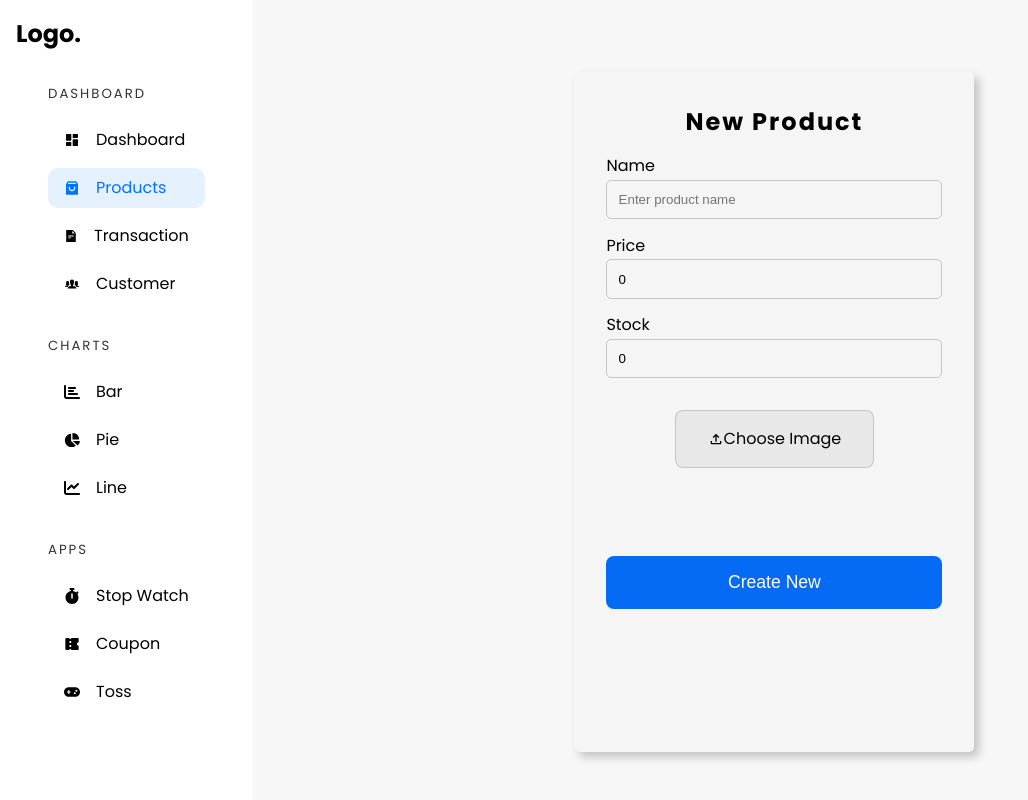
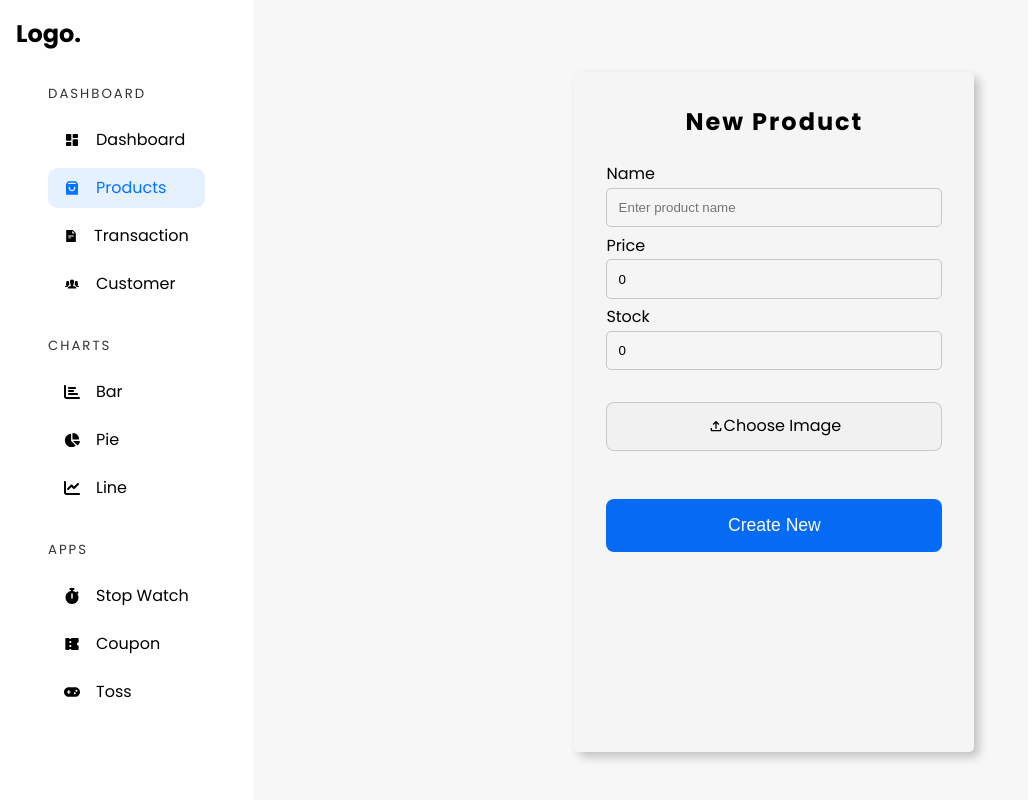
Before and after one commit to Ravinder125/ecommerce, a React (Vite) app in the folder client/: page /admin/products/new in a window 1280 px wide. Shown: the whole page, without its empty margins (0-1028 px from the left). Built offline with nearby package versions, Linux system fonts and the light colour scheme.

Commit message:
Remove form flex display property from form of management and apply margin bottom to adjacent div of form for better ui

```diff
--- a/client/src/Pages/management/NewProduct.tsx
+++ b/client/src/Pages/management/NewProduct.tsx
@@ -38,7 +38,6 @@ const imageSchema = z.object({
             "Only JPG, PNG, or WEBP image are allowed"
         )
 })
-
 
 const NewProduct = () => {
 
--- a/client/src/styles/app.scss
+++ b/client/src/styles/app.scss
@@ -325,12 +325,18 @@ td {
         box-shadow: 5px 5px 10px rgba(0, 0, 0, 0.216);
 
         >form {
-            @include mixin.flex(column, unset, center, 2rem);
+            // @include mixin.flex(column, unset, center, 2rem);
             margin: auto;
 
             >h2 {
                 text-decoration: uppercase;
+                text-align: center;
                 letter-spacing: 2px;
+                margin: 0 0 3rem 0;
+            }
+
+            >div {
+                margin: 2rem 0;
             }
 
             >div:has(img) {
@@ -346,15 +352,15 @@ td {
             #file-upload {
                 @include mixin.flex(row, center, center, unset);
                 cursor: pointer;
-                background-color: rgba(128, 128, 128, 0.11);
-                padding: 1rem 2rem;
+                background-color: rgba(128, 128, 128, 0.034);
+                padding: 0.7rem 1rem;
                 border-radius: 8px;
                 border: 1px solid rgba(128, 128, 128, 0.342);
                 transition: all 300ms;
 
                 &:hover {
-                    background-color: rgba(128, 128, 128, 0.8);
-                    color: white;
+                    background-color: rgba(128, 128, 128, 0.164);
+                    color: rgba(0, 0, 0, 0.993);
                     border: 1px solid rgba(0, 0, 0, 0.233);
                 }
 
```
